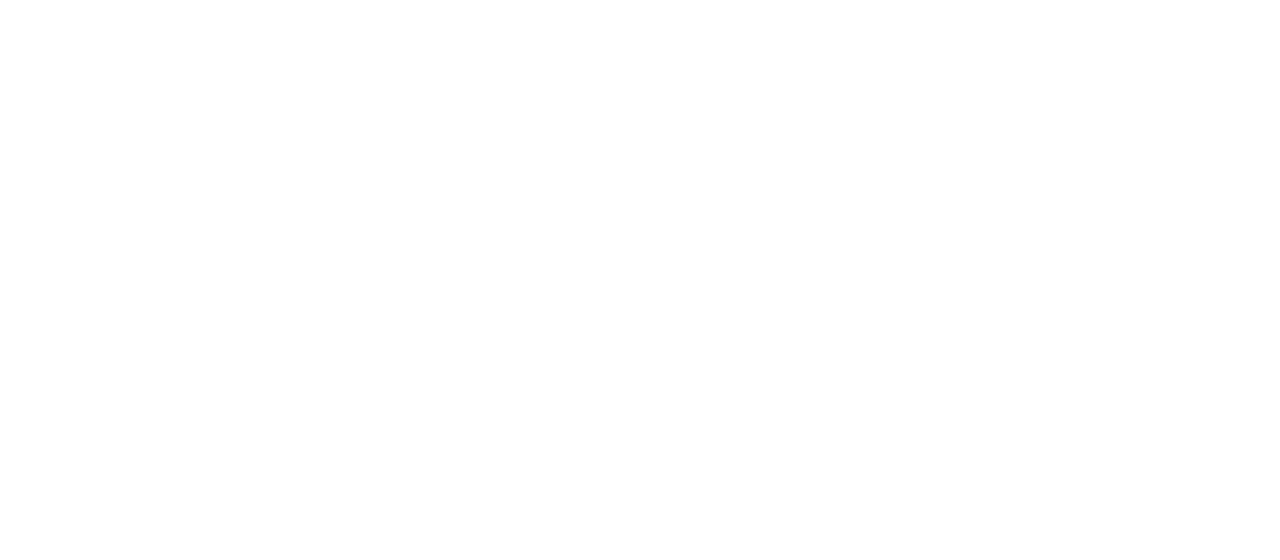
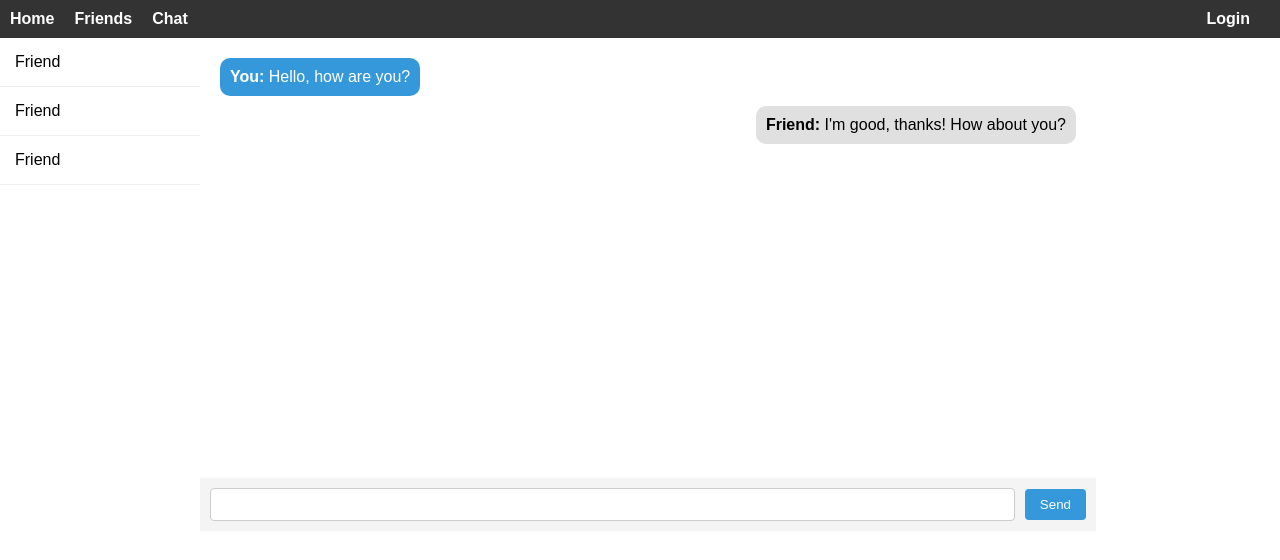
Before and after one commit to pennyb0i/E2EChatApp, a React (Create React App) app in the folder e2e-frontend/: page /chat in a window 1280 px wide. Before the commit this address had no page. Shown: the top 560 px of the page. Built offline with nearby package versions, Linux system fonts and the light colour scheme.

Commit message:
initial react push

```diff
--- a/e2e-frontend/src/App.js
+++ b/e2e-frontend/src/App.js
@@ -4,6 +4,7 @@
 import Login from './pages/login/login'
 import Register from './pages/register/register'
 import Friends from "./pages/friends/friends";
+import Chat from "./pages/chat/chat";
 
 const App = () => {
   return (
@@ -14,6 +15,7 @@
           <Route path="/login" element={<Login/>} />
           <Route path="/register" element={<Register/>} />
             <Route path="/friends" element={<Friends/>} />
+            <Route path="/chat" element={<Chat/>} />
         </Routes>
       </>
   );
--- a/e2e-frontend/src/components/header/header.js
+++ b/e2e-frontend/src/components/header/header.js
@@ -11,6 +11,9 @@
                     <li>
                         <a href="/friends" className="mainNavLink">Friends</a>
                     </li>
+                    <li>
+                        <a href="/chat" className="mainNavLink">Chat</a>
+                    </li>
                     <li className="loginButton">
                         <a href="/login" className="mainNavLink">Login</a>
                     </li>
--- /dev/null
+++ b/e2e-frontend/src/pages/chat/chat.css
@@ -0,0 +1,99 @@
+.container-left{
+    width: 200px;
+    height: 9000px;
+}
+
+.container-right{
+    width: 70%;
+    height: 500px;
+}
+
+.container{
+    display: flex;
+}
+
+.friend-list{
+    margin: 0;
+    list-style: none;
+    border-color: black;
+    padding: 0;
+}
+
+.friend-list li{
+    border-bottom: 1px solid #eee;
+    padding: 15px;
+    display: flex;
+    align-items: center;
+    cursor: pointer
+}
+
+.friend-list li:hover{
+background-color: #0084FF;
+}
+
+body {
+    margin: 0;
+    padding: 0;
+    font-family: Arial, sans-serif;
+}
+
+.chat-container {
+    width: auto;
+    height: 400px;
+    margin: 20px 20px;
+    overflow: auto;
+;
+}
+
+.message {
+    margin-bottom: 10px;
+    overflow: hidden;
+}
+
+.message .user {
+    font-weight: bold;
+}
+
+.message .bubble {
+    display: inline-block;
+    max-width: 70%;
+    padding: 10px;
+    border-radius: 10px;
+    clear: both;
+}
+
+.message .user-bubble {
+    background-color: #3498db;
+    color: #fff;
+    float: left;
+}
+
+.message .other-bubble {
+    background-color: #e0e0e0;
+    float: right;
+}
+.input-container {
+    display: flex;
+    align-items: center;
+    padding: 10px;
+    background-color: #f4f4f4;
+}
+
+.input-container input {
+    display: block;
+    margin: 0;
+    flex: 1;
+    padding: 8px;
+    border: 1px solid #ccc;
+    border-radius: 4px;
+    margin-right: 10px;
+}
+
+.input-container button {
+    padding: 8px 15px;
+    border: none;
+    border-radius: 4px;
+    background-color: #3498db;
+    color: #fff;
+    cursor: pointer;
+}
--- /dev/null
+++ b/e2e-frontend/src/pages/chat/chat.js
@@ -0,0 +1,48 @@
+import Header from "../../components/header/header";
+import './chat.css'
+const Chat = () => {
+    return (
+        <>
+            <Header/>
+            <div className="container">
+            <div className="container-left">
+                <ul className="friend-list">
+                    <li>
+                        <a>Friend</a>
+                    </li>
+                    <li>
+                        <a>Friend</a>
+                    </li>
+                    <li>
+                        <a>Friend</a>
+                    </li>
+                </ul>
+            </div>
+            <div className="container-right">
+                <div className="chat-container">
+                    <div className="message">
+                        <div className="bubble user-bubble">
+                            <span className="user">You:</span> Hello, how are you?
+                        </div>
+                    </div>
+
+                    <div className="message">
+                        <div className="bubble other-bubble">
+                            <span className="user">Friend:</span> I'm good, thanks! How about you?
+                        </div>
+
+                    </div>
+
+
+                </div>
+                <div className="input-container">
+                    <input type="text"/>
+                    <button>Send</button>
+                </div>
+            </div>
+            </div>
+        </>
+    );
+};
+
+export default Chat;
```
